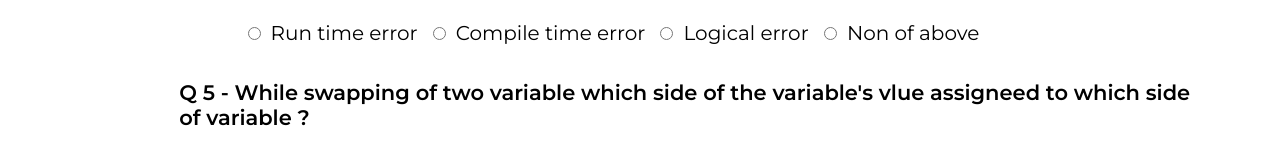
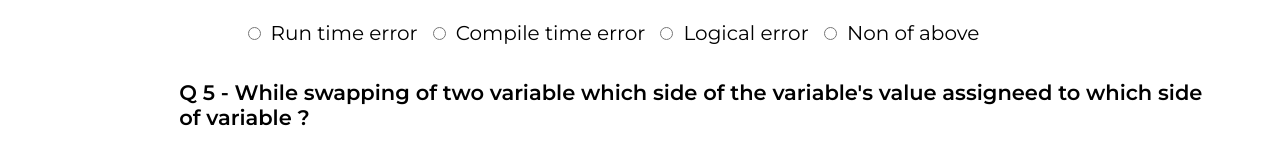
Before and after one commit to Almighty-Tycoons/Swap-Numbers, a plain HTML site: page quiz.html in a window 1280 px wide. Shown: the part 739-900 px from the top of the page. Drawn offline with nearby package versions, Linux system fonts and the light colour scheme.

Commit message:
Update quiz.html

```diff
--- a/quiz.html
+++ b/quiz.html
@@ -80,7 +80,7 @@
                     </div>
 
                     <div id="" class="">
-                        <h4>Q 5 - While swapping of two variable which side of the variable's vlue assigneed to which side of variable ?</h4>
+                        <h4>Q 5 - While swapping of two variable which side of the variable's value assigneed to which side of variable ?</h4>
                         <div class="answers">
                             <label for="a51"><input id="a51" type="radio" name="ques5" value="Left to Right">Left to Right</label>
                             <label id="a5"><input type="radio" name="ques5" value="Right to Left">Right to Left</label>
```
